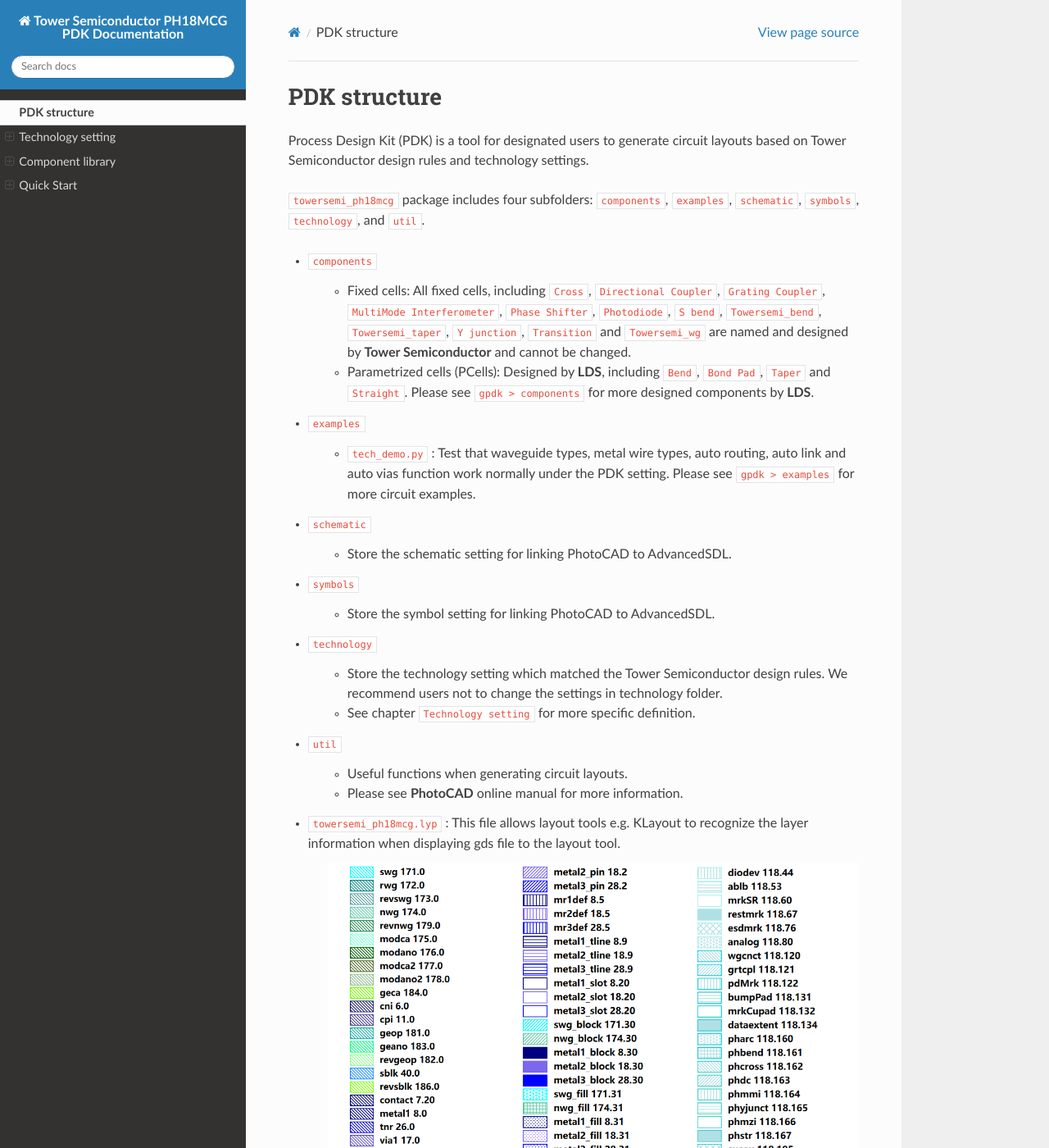
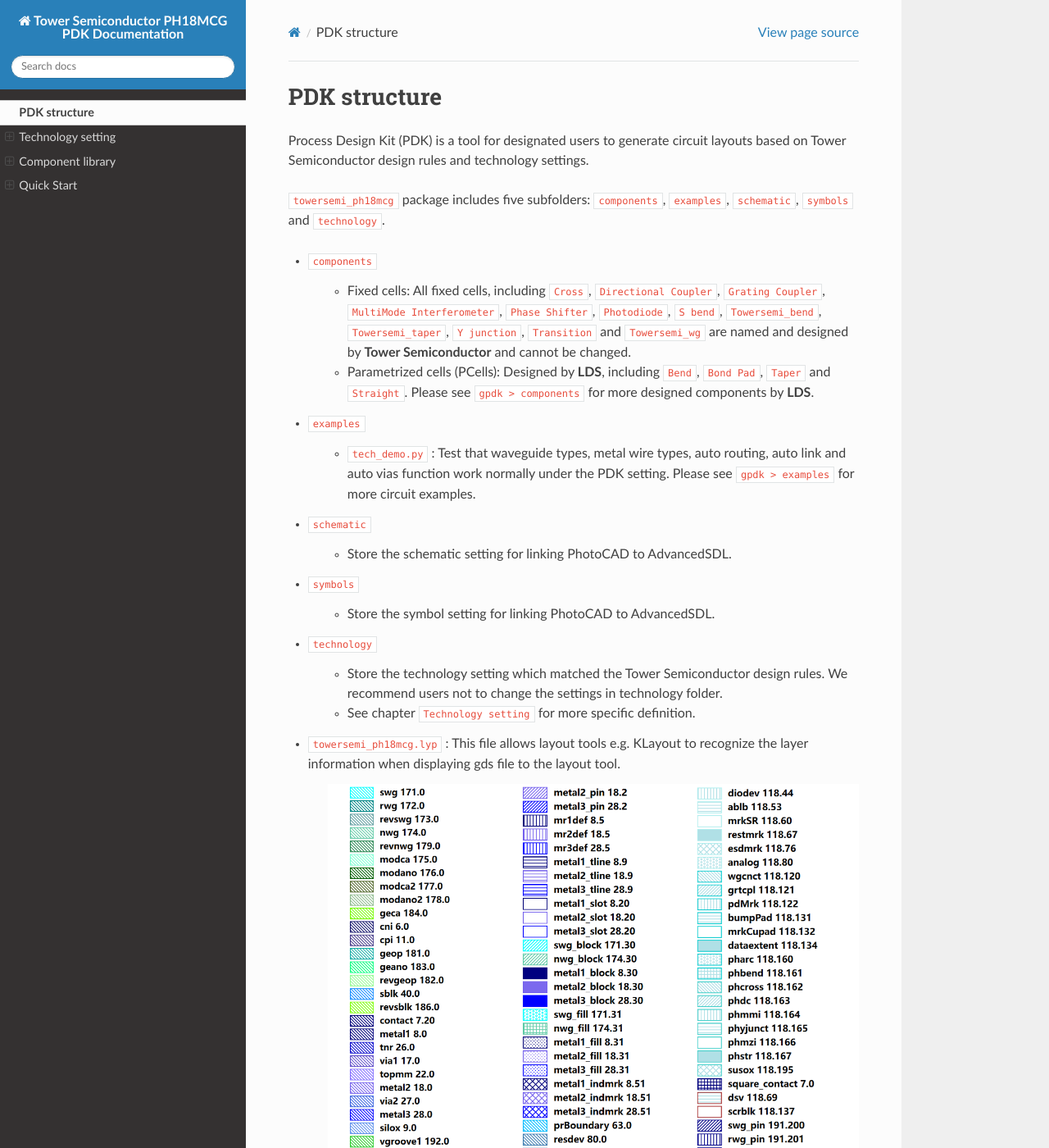
Before and after one commit to Latitudeda/Towersemi_ph18mcg, a Sphinx documentation site: the page built from docs/source/structure/index.rst, in a window 1280 px wide and 1400 px high. Shown: the whole window at 82% size. Built offline with Sphinx 7.4.7 and the Read the Docs theme 3.1.0, drawn with Linux system fonts in a browser that asks for light colours; pages that are not in the unit, such as notebooks, are missing from menus.

Commit message:
update_261012

```diff
--- a/docs/source/quick_start/PhotoCAD.rst
+++ b/docs/source/quick_start/PhotoCAD.rst
@@ -31,7 +31,7 @@
 
 * ``Python Version``
 
-    * Select the Python version. We recommend that users select Python 3.8.
+    * Select the Python version. We recommend that users select Python 3.10.
 
 .. image:: ../images/PhotoCAD_2.png
 
--- a/docs/source/structure/index.rst
+++ b/docs/source/structure/index.rst
@@ -3,7 +3,7 @@
 
 Process Design Kit (PDK) is a tool for designated users to generate circuit layouts based on Tower Semiconductor design rules and technology settings.
 
-``towersemi_ph18mcg`` package includes four subfolders: ``components``, ``examples``, ``schematic``, ``symbols``, ``technology``, and ``util``.
+``towersemi_ph18mcg`` package includes five subfolders: ``components``, ``examples``, ``schematic``, ``symbols`` and ``technology``.
 
 * ``components``
 
@@ -29,12 +29,6 @@
 
     * See chapter ``Technology setting`` for more specific definition.
 
-* ``util``
-
-    * Useful functions when generating circuit layouts.
-
-    * Please see **PhotoCAD** online manual for more information.
-
 * ``towersemi_ph18mcg.lyp`` : This file allows layout tools e.g. KLayout to recognize the layer information when displaying gds file to the layout tool.
 
     .. image:: ../images/lyp.png
--- a/docs/source/tech/layers.rst
+++ b/docs/source/tech/layers.rst
@@ -5,7 +5,7 @@
 
 ::
 
-    class LAYER(BASE_LAYER):
+    class LAYER(TECH.LAYER):
         swg = Layer(PROCESS.swg, PURPOSE.drawing, 'Strip waveguide')
         rwg = Layer(PROCESS.rwg, PURPOSE.drawing, 'ridge waveguide')
         revswg = Layer(PROCESS.revswg, PURPOSE.drawing, 'reverse strip WG')
```
Also changed, not shown: docs/source/images/PhotoCAD_2.png, docs/source/images/PhotoCAD_6.png, docs/source/images/PhotoCAD_7.png.
